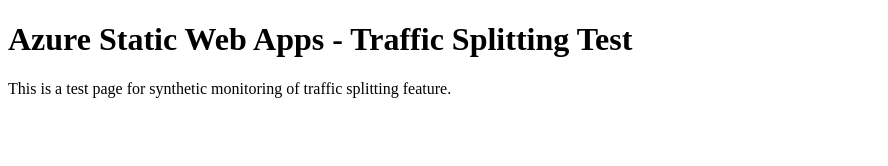
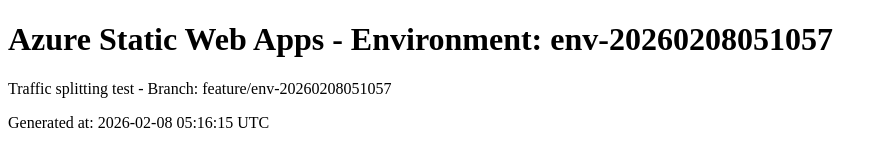
Before and after one commit to skylathadani-ms/synthetics-swa-traffic-20260208051057, a plain HTML site: page index.html in a window 1280 px wide. Shown: the whole page, without its empty margins (0-888 px from the left). Drawn offline with Linux system fonts and the light colour scheme.

Commit message:
Update index.html for env-20260208051057

```diff
--- a/index.html
+++ b/index.html
@@ -1,10 +1,11 @@
 <!DOCTYPE html>
 <html>
 <head>
-<title>Synthetics Test - Traffic Splitting</title>
+<title>Environment: env-20260208051057</title>
 </head>
 <body>
-<h1>Azure Static Web Apps - Traffic Splitting Test</h1>
-<p>This is a test page for synthetic monitoring of traffic splitting feature.</p>
+<h1>Azure Static Web Apps - Environment: env-20260208051057</h1>
+<p>Traffic splitting test - Branch: feature/env-20260208051057</p>
+<p>Generated at: 2026-02-08 05:16:15 UTC</p>
 </body>
 </html>
```
